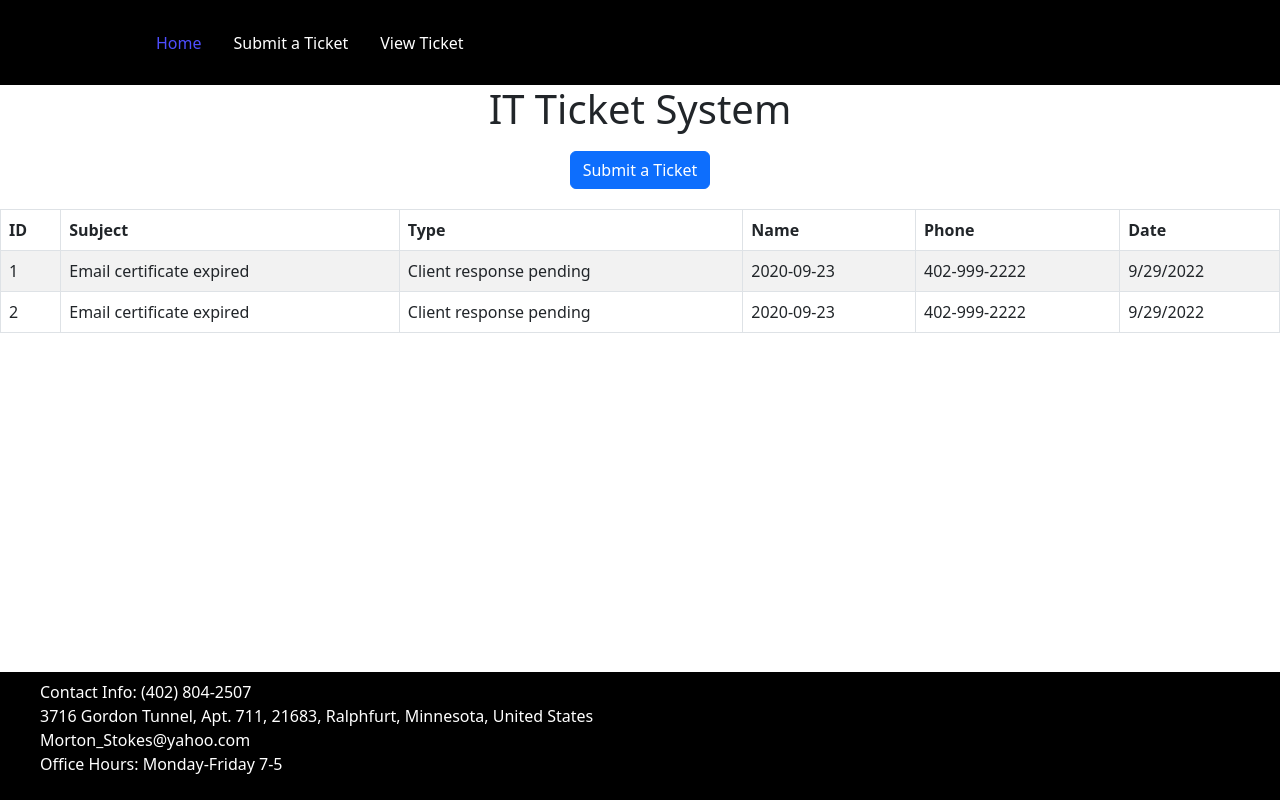
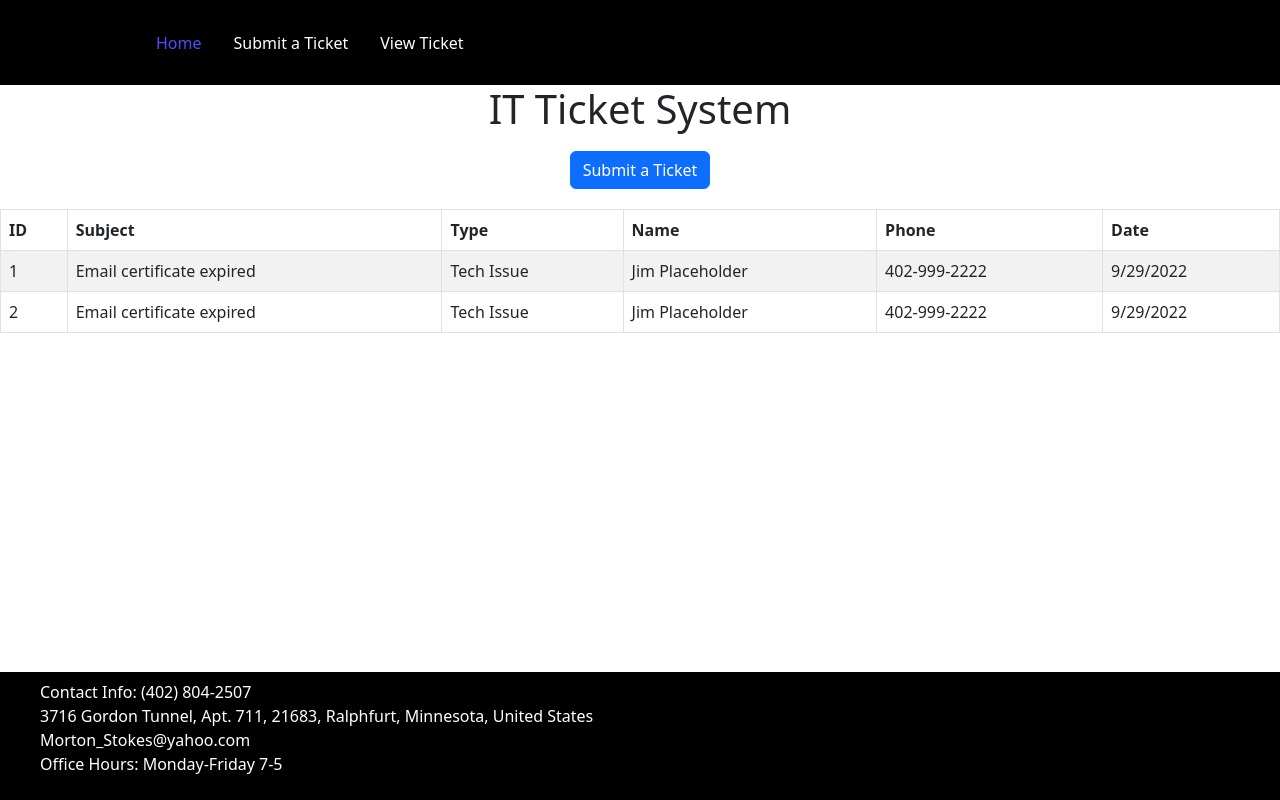
Before and after one commit to joboot/hci-program-2, a React (Create React App) app in the folder hci-program-2/: page /home in a window 1280 px wide. Built offline with nearby package versions, Linux system fonts and the light colour scheme.

Commit message:
Started trying to turn form inputs into json data

```diff
--- a/hci-program-2/src/data/tickets.js
+++ b/hci-program-2/src/data/tickets.js
@@ -2,16 +2,16 @@ export const tickets =[
     {
         "id": 1,
         "subject": "Email   certificate expired",
-        "type": "Client response pending",
-        "name": "2020-09-23",
+        "type": "Tech Issue",
+        "name": "Jim Placeholder",
         "phone": "402-999-2222",
         "date": "9/29/2022"
     },
     {
         "id": 2,
         "subject": "Email   certificate expired",
-        "type": "Client response pending",
-        "name": "2020-09-23",
+        "type": "Tech Issue",
+        "name": "Jim Placeholder",
         "phone": "402-999-2222",
         "date": "9/29/2022"
     }
--- a/hci-program-2/src/pages/input_form.js
+++ b/hci-program-2/src/pages/input_form.js
@@ -2,7 +2,9 @@ import { React } from "react";
 import { Button } from 'react-bootstrap';
 import { useNavigate } from "react-router-dom";
 import { Dropdown } from 'react-bootstrap';
+import { Form } from 'react-bootstrap';
 import { tickets } from '../data/tickets'
+import { type } from "@testing-library/user-event/dist/type";
 
 const InputForm = () => {
 	let navigate = useNavigate();
@@ -18,6 +20,7 @@ const InputForm = () => {
 		//put save state here
 		routeChange()
 		console.log("Submitted ticket");
+		JSON.stringify({ id: "nextID", subject: "subject", type: "type", name: "name", phone: "phone", date: "date" })
 	};
 
 	return (
@@ -27,49 +30,49 @@ const InputForm = () => {
 			</h1>
 
 			<div id="form_item" class="d-flex justify-content-center">
-				<form>
+				<Form>
 					<label>
 						Name:
 						<input type="text" name="name" />
 					</label>
-				</form>
+				</Form>
 			</div>
 
 			<div id="form_item" class="d-flex justify-content-center">
-				<form>
+				<Form>
 					<label>
 						Phone:
 						<input type="text" name="email" />
 					</label>
-				</form>
+				</Form>
 			</div>
 
 			<div id="form_item" class="d-flex justify-content-center">
-				<form>
+				<Form>
 					<label>
 						Subject:
 						<input type="text" name="subject" />
 					</label>
-				</form>
+				</Form>
 			</div>
 
 			<div id="form_item" class="d-flex justify-content-center">
-				<form>
+				<Form>
 					<label>
 						Description:
 						<input type="text" name="desc" />
 					</label>
-				</form>
+				</Form>
 			</div>
 
 			<div class="btn-group d-flex justify-content-center" id="form_item">
 				<Dropdown>
 					<Dropdown.Toggle variant="success" id="dropdown-basic">
-						Dropdown Button
+						Select a Category
 					</Dropdown.Toggle>
 
 					<Dropdown.Menu>
-						<Dropdown.Item href="#/action-1">Technology Issue</Dropdown.Item>
+						<Dropdown.Item href="#/action-1">Tech Issue</Dropdown.Item>
 						<Dropdown.Item href="#/action-2">Device Request</Dropdown.Item>
 					</Dropdown.Menu>
 				</Dropdown>
```
